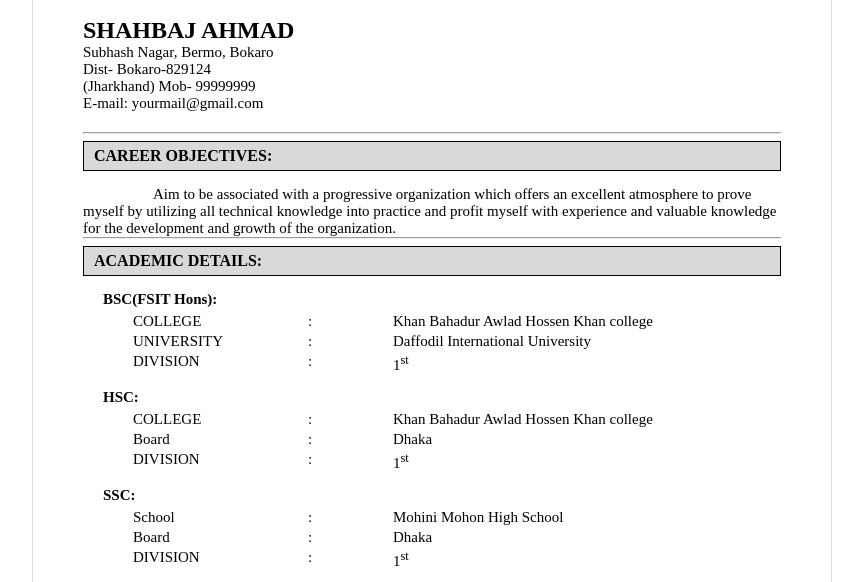
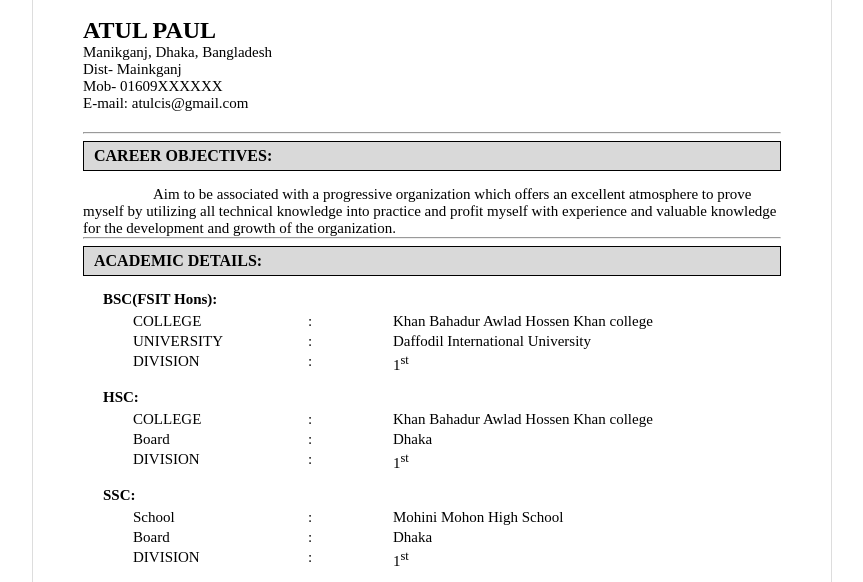
Before and after one commit to atul-dev-ai/WDE-Lab-Resource, a website: page Lab_Final_01/index.html in a window 1280 px wide. Shown: the part 143-725 px from the top of the page, without its empty margins (208-1071 px from the left). Drawn offline with Linux system fonts and the light colour scheme.

Commit message:
Modify: lab final 01 modified and readme file

```diff
--- a/Lab_Final_01/index.html
+++ b/Lab_Final_01/index.html
@@ -15,11 +15,11 @@
     </header>
 
     <div class="contact-inf">
-      <strong>shahbaj Ahmad</strong>
-      <p>Subhash Nagar, Bermo, Bokaro</p>
-      <p>Dist- Bokaro-829124</p>
-      <p>(Jharkhand) Mob- 99999999</p>
-      <p>E-mail: yourmail@gmail.com</p>
+      <strong>Atul Paul</strong>
+      <p>Manikganj, Dhaka, Bangladesh</p>
+      <p>Dist- Mainkganj</p>
+      <p>Mob- 01609XXXXXX</p>
+      <p>E-mail: atulcis@gmail.com</p>
     </div>
 
     <hr class="divider">
```
Also changed, not shown: README.md.
